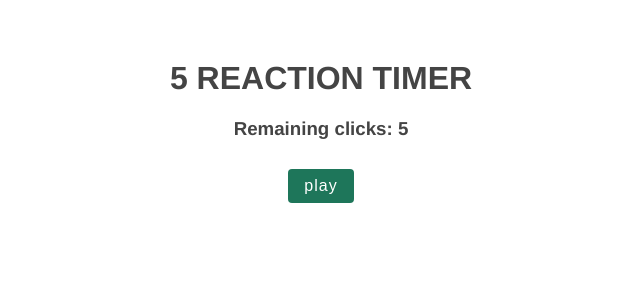
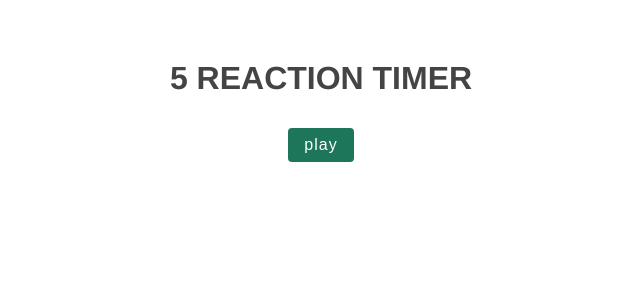
Before and after one commit to KalinHar/ClickReactionTimer, a Vue app: page / in a window 1280 px wide. Shown: the top 300 px of the page, without its empty margins (319-959 px from the left). Built offline with nearby package versions, Linux system fonts and the light colour scheme.

Commit message:
show remaining clicks only if plaing

```diff
--- a/src/App.vue
+++ b/src/App.vue
@@ -1,6 +1,6 @@
 <template>
   <h1> {{ this.TotalClicks }} REACTION TIMER</h1>
-  <h3>Remaining clicks: {{ this.TotalClicks - this.loops }}</h3>
+  <h3 v-if="isPlayng">Remaining clicks: {{ this.TotalClicks - this.loops }}</h3>
   <button @click="start" :disabled="isPlayng">play</button>
   <Result v-if="showResults" :score="finalScore" />
   <Block v-if="isPlayng" :delay="delay" @end="nextClick" />
@@ -46,7 +46,6 @@ export default {
       }
     },
     endGame() {
-      // this.score = reactionTime
       this.isPlayng = false
       this.showResults =true
 
```
